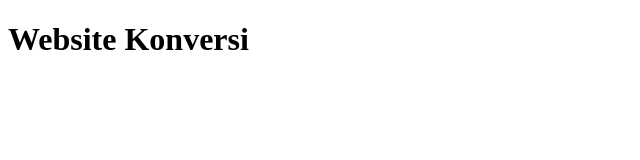
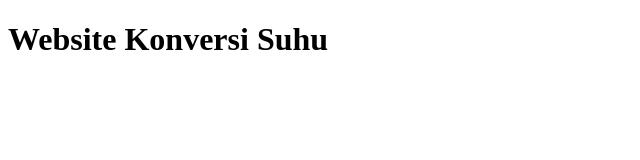
Before and after one commit to revou-fundamental-course/10-jun-24-prajasendiwardanu, a plain HTML site: page index.html in a window 1280 px wide. Shown: the whole page, without its empty margins (0-640 px from the left). Drawn offline with Linux system fonts and the light colour scheme.

Commit message:
init configuration

```diff
--- a/index.html
+++ b/index.html
@@ -10,7 +10,7 @@
 
 <body>
     <header>
-        <h1>Website Konversi </h1>
+        <h1>Website Konversi Suhu</h1>
     </header>
 
     <script>src = "js/script.js"</script>
```
